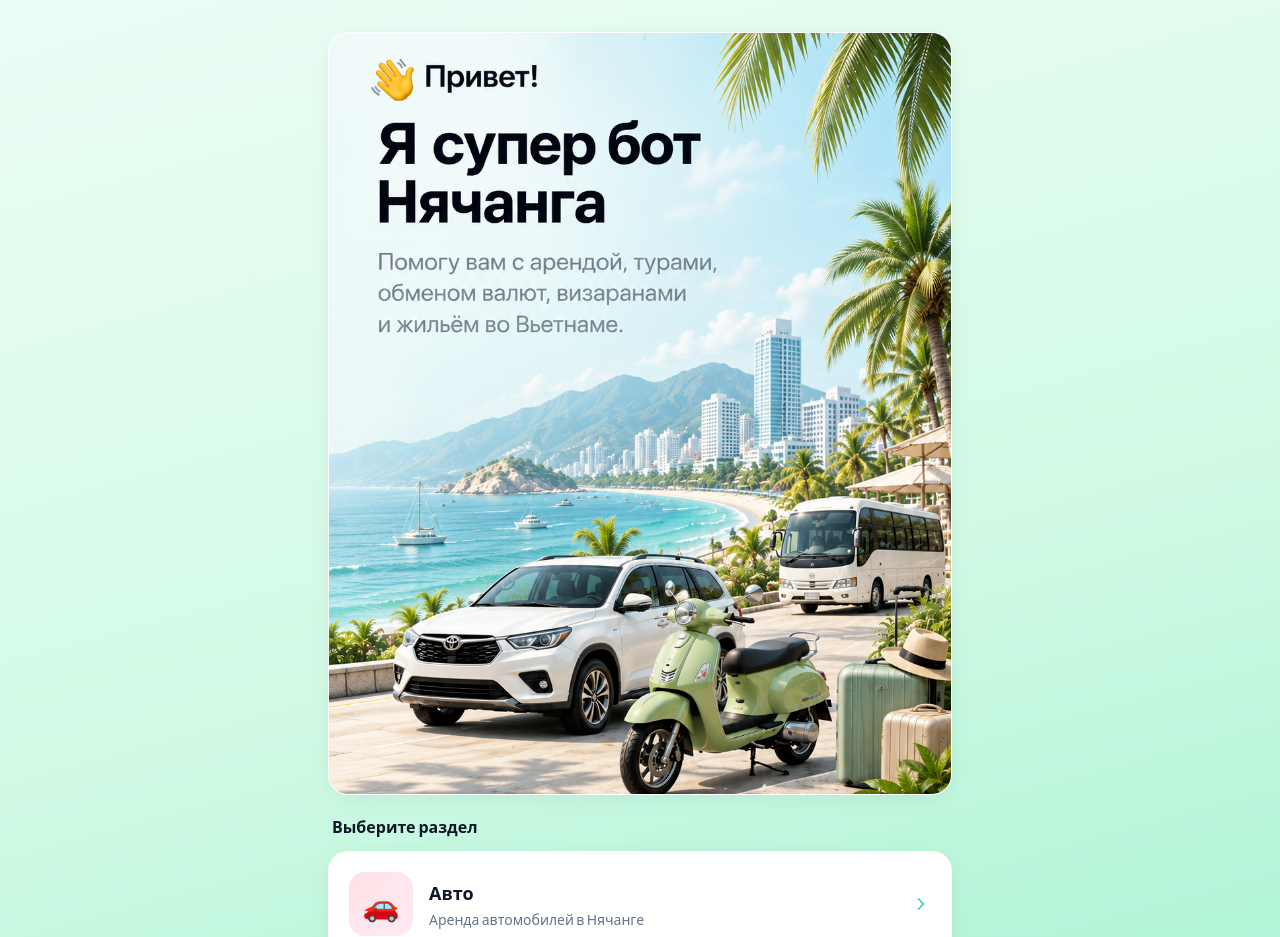
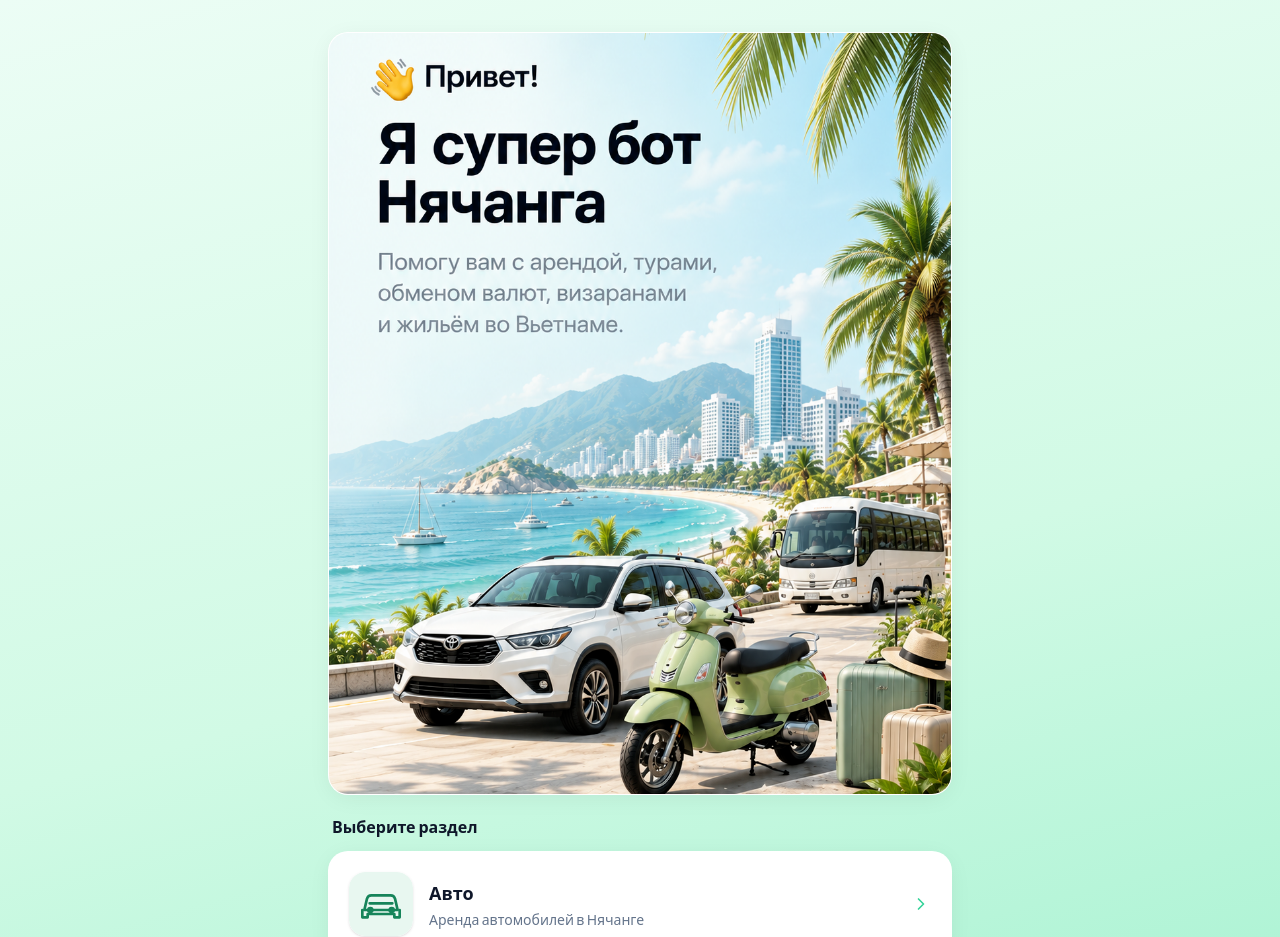
Before and after one commit to MaxbIch/superbot, a React (Vite) app: page / in a window 1280 px wide. Shown: the top 937 px of the page. Built offline with nearby package versions, Linux system fonts and the light colour scheme; what @telegram-apps/sdk would draw is missing.

Commit message:
Use generated category artwork on home cards

```diff
--- a/src/components/CategoryCard.tsx
+++ b/src/components/CategoryCard.tsx
@@ -6,42 +6,27 @@ interface Props {
     title: string;
     description: string;
     icon: string;
+    image: string;
     path: string;
-    accent?: string;
 }
-
-const accents = [
-    "from-emerald-400/20 to-teal-500/10",
-    "from-sky-400/20 to-blue-500/10",
-    "from-amber-400/20 to-orange-500/10",
-    "from-violet-400/20 to-purple-500/10",
-    "from-rose-400/20 to-pink-500/10",
-    "from-cyan-400/20 to-teal-500/10",
-];
 
 export default function CategoryCard({
     title,
     description,
     icon,
+    image,
     path,
-    accent,
 }: Props) {
-    const index = title.length % accents.length;
-    const gradient = accent || accents[index];
-
     return (
         <Link to={path} className="block animate-fade-in-up">
             <Card hover padding="none" className="overflow-hidden group">
                 <div className="flex items-center gap-4 p-4 sm:p-5">
-                    <div
-                        className={`
-                            flex-shrink-0 w-14 h-14 sm:w-16 sm:h-16
-                            rounded-2xl bg-gradient-to-br ${gradient}
-                            flex items-center justify-center text-3xl
-                            group-hover:scale-105 transition-transform duration-300
-                        `}
-                    >
-                        {icon}
+                    <div className="flex-shrink-0 w-14 h-14 sm:w-16 sm:h-16 rounded-2xl overflow-hidden group-hover:scale-105 transition-transform duration-300 shadow-sm">
+                        <img
+                            src={image}
+                            alt={title}
+                            className="w-full h-full object-cover"
+                        />
                     </div>
 
                     <div className="flex-1 min-w-0">
@@ -53,13 +38,7 @@ export default function CategoryCard({
                         </p>
                     </div>
 
-                    <ChevronRight
-                        className="
-                            w-5 h-5 text-brand-400 flex-shrink-0
-                            group-hover:text-brand-600 group-hover:translate-x-0.5
-                            transition-all
-                        "
-                    />
+                    <ChevronRight className="w-5 h-5 text-brand-400 flex-shrink-0 group-hover:text-brand-600 group-hover:translate-x-0.5 transition-all" />
                 </div>
             </Card>
         </Link>
```
